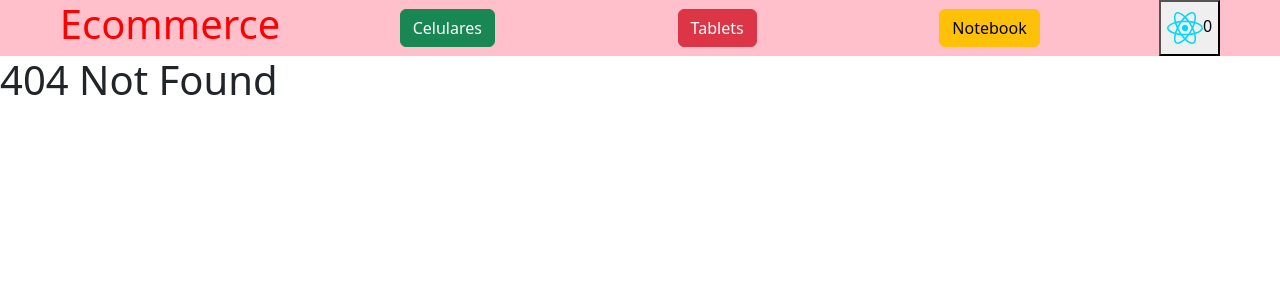
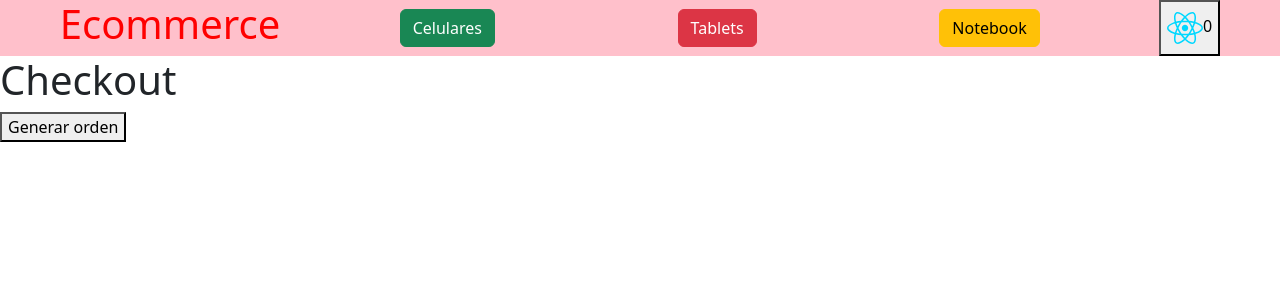
Before and after one commit to sebastianzuviria/ecommerce49900, a React (Vite) app: page /checkout in a window 1280 px wide. Before the commit this address had no page. Shown: the top 300 px of the page. Built offline with nearby package versions, Linux system fonts and the light colour scheme.

Commit message:
clase de firebase 2

```diff
--- a/src/App.jsx
+++ b/src/App.jsx
@@ -2,6 +2,8 @@
 import Navbar from './components/Navbar/Navbar'
 import ItemListContainer from './components/ItemListContainer/ItemListContainer'
 import ItemDetailContainer from './components/ItemDetailContainer/ItemDetailContainer'
+import CartView from './components/CartView/CartView'
+import Checkout from './components/Checkout/Checkout'
 import { BrowserRouter, Routes, Route } from 'react-router-dom'
 import { CartProvider } from './context/CartContext'
 
@@ -16,10 +18,12 @@ const App = () => {
             <CartProvider>
                 <Navbar />
                 <Routes>
-                <Route path='/' element={<ItemListContainer greeting={'Bienvenidos'}/>}/>
-                <Route path='/category/:categoryId' element={<ItemListContainer greeting={'Productos filtrados'}/>}/>
-                <Route path='/detail/:productId' element={<ItemDetailContainer />} />
-                <Route path='*' element={<h1>404 Not Found</h1>} />
+                  <Route path='/' element={<ItemListContainer greeting={'Bienvenidos'}/>}/>
+                  <Route path='/category/:categoryId' element={<ItemListContainer greeting={'Productos filtrados'}/>}/>
+                  <Route path='/detail/:productId' element={<ItemDetailContainer />} />
+                  <Route path='/cart' element={<CartView />} />
+                  <Route path='/checkout' element={<Checkout />} />
+                  <Route path='*' element={<h1>404 Not Found</h1>} />
                 </Routes>
             </CartProvider>
           </BrowserRouter>
--- /dev/null
+++ b/src/components/CartView/CartView.jsx
@@ -0,0 +1,31 @@
+import { useCart } from "../../context/CartContext"
+import { Link } from "react-router-dom"
+
+const CartView = () => {
+    const { cart, total, removeItem } = useCart()
+
+    return (
+        <>
+            <h1>CARRITO</h1>
+            <div>
+                {
+                    cart.map(prod => {
+                        return (
+                            <div key={prod.id} style={{ display: 'flex', width: '100%', justifyContent: 'space-around'}}>
+                                <h2>{prod.name}</h2>
+                                <h3>Cantidad: {prod.quantity}</h3>
+                                <h3>Precio unidad: ${prod.price}</h3>
+                                <h3>Subtotal: ${prod.quantity * prod.price}</h3>
+                                <button onClick={() => removeItem(prod.id)}>Eliminar</button>
+                            </div>
+                        )
+                    })
+                }
+            </div>
+            <h1>Total de la compra: ${total}</h1>
+            <Link to='/checkout'>Checkout</Link>
+        </>
+    )
+}
+
+export default CartView
--- /dev/null
+++ b/src/components/Checkout/Checkout.jsx
@@ -0,0 +1,91 @@
+import { useState } from "react"
+import { useCart } from "../../context/CartContext"
+import { db } from "../../services/firebase/firebaseConfig"
+import { addDoc, getDocs, collection, query, where, documentId, writeBatch } from 'firebase/firestore'
+import { useNotification } from "../../notification/NotificationService"
+
+const Checkout = () => {
+    const [loading, setLoading] = useState(false)
+    const [orderId, setOrderId] = useState(null)
+
+    const { cart, total, clearCart } = useCart()
+
+    const { showNotification } = useNotification()
+
+    const createOrder = async (userData) => {
+        try {
+            setLoading(true)
+            const objOrder = {
+                buyer: {
+                    name: 'Sebastian Zuviria',
+                    phone: '1234454905',
+                    email: 'contact@sebaz.io'
+                },
+                items: cart,
+                total
+            }
+
+            const batch = writeBatch(db)
+            const outOfStock = []
+
+            const ids = cart.map(prod => prod.id)
+
+            const productsCollection = query(collection(db, 'products'), where(documentId(), 'in', ids))
+
+            // getDocs(productsCollection).then(querySnapshot => console.log(documentSnapshot))
+
+            const { docs } = await getDocs(productsCollection)
+
+            docs.forEach(doc => {
+                const dataDoc = doc.data()
+                const stockDb = dataDoc.stock
+
+                const productAddedToCart = cart.find(prod => prod.id === doc.id)
+                const prodQuantity = productAddedToCart?.quantity
+
+                if(stockDb >= prodQuantity) {
+                    batch.update(doc.ref,{ stock: stockDb - prodQuantity})
+                } else {
+                    outOfStock.push({ id: doc.id, ...dataDoc })
+                }
+            })
+
+
+            if(outOfStock.length === 0) {
+                batch.commit()
+
+                const ordersCollection = collection(db, 'orders')
+
+                const { id } = await addDoc(ordersCollection, objOrder)
+
+                clearCart()
+                setOrderId(id)
+            } else {
+                showNotification('error', 'Hay productos que no tienen stock disponible')
+            }
+        } catch (error){
+            showNotification('error', 'Hubo un error generando la orden: ' + error.message)
+        } finally {
+            setLoading(false)
+        }
+
+    }
+
+    if(loading) {
+        return <h1>Se esta generando su orden...</h1>
+    }
+
+    if(orderId) {
+        return <h1>El id de su orden es: {orderId}</h1>
+    }
+
+    return (
+        <>
+            <h1>Checkout</h1>
+            {/* <ContactForm createOrder={createOrder} /> */}
+            <button onClick={createOrder}>Generar orden</button>
+        </>
+    )
+}
+
+export default Checkout
--- a/src/context/CartContext.jsx
+++ b/src/context/CartContext.jsx
@@ -32,6 +32,10 @@ export const CartProvider = ({ children }) => {
         setCart(cartUpdated)
     }
 
+    const clearCart = () => {
+        setCart([])
+    }
+
     const getTotalQuantity = () => {
         let accu = 0
 
@@ -57,7 +61,7 @@ export const CartProvider = ({ children }) => {
     const total = getTotal()
 
     return (
-        <CartContext.Provider value={{ cart, isInCart, addItem, getItem, removeItem, totalQuantity, total }}>
+        <CartContext.Provider value={{ cart, isInCart, clearCart, addItem, getItem, removeItem, totalQuantity, total }}>
             {children}
         </CartContext.Provider>
     )
```
